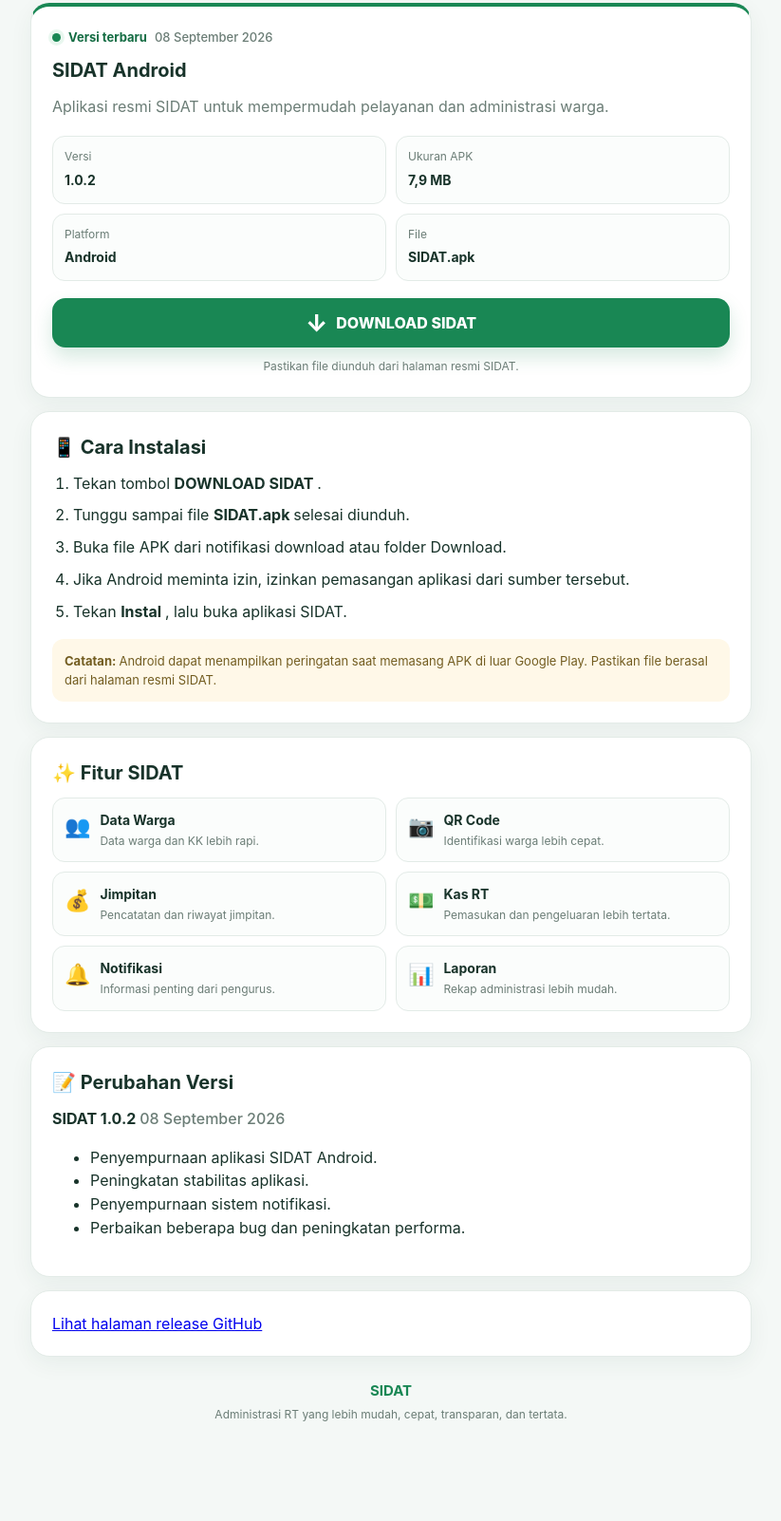
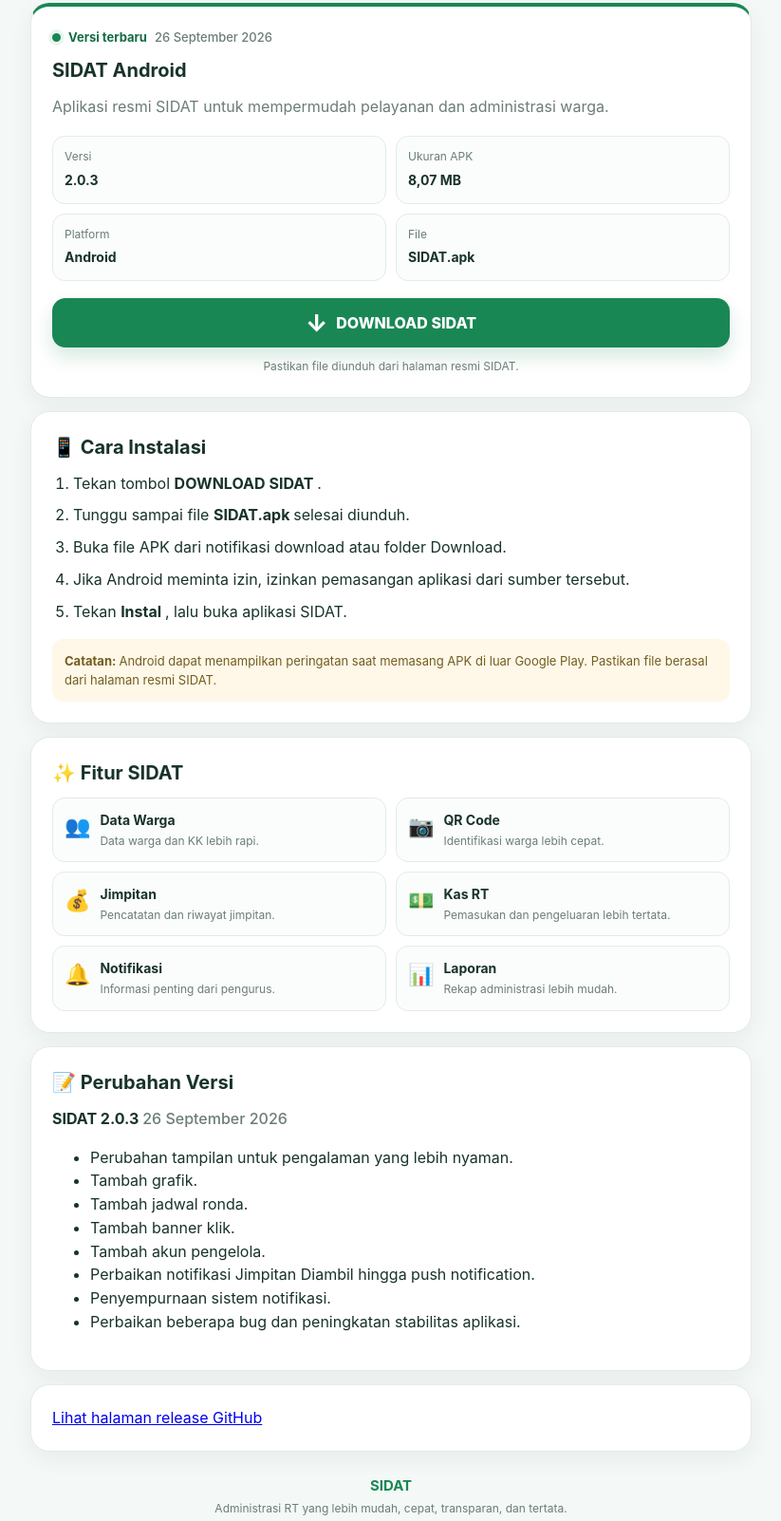
Before and after one commit to wardie-cupetz/SIDAT, a website: page download/index.html in a window 1280 px wide. Shown: the part 163-1765 px from the top of the page at 95% size, without its empty margins (228-1051 px from the left). Before the commit the page ends 1698 px from the top, so only its background shows below. Drawn offline with Linux system fonts and the light colour scheme.

Commit message:
Update SIDAT download page to 2.0.3

```diff
--- a/download/index.html
+++ b/download/index.html
@@ -57,7 +57,7 @@
         </span>
 
         <span class="muted">
-          08 September 2026
+          26 September 2026
         </span>
 
       </div>
@@ -84,7 +84,7 @@
           </span>
 
           <strong>
-            1.0.2
+            2.0.3
           </strong>
 
         </div>
@@ -97,7 +97,7 @@
           </span>
 
           <strong>
-            7,9 MB
+            8,07 MB
           </strong>
 
         </div>
@@ -385,11 +385,11 @@
         <div class="release-header">
 
           <strong>
-            SIDAT 1.0.2
+            SIDAT 2.0.3
           </strong>
 
           <span class="muted">
-            08 September 2026
+            26 September 2026
           </span>
 
         </div>
@@ -398,11 +398,27 @@
         <ul>
 
           <li>
-            Penyempurnaan aplikasi SIDAT Android.
+            Perubahan tampilan untuk pengalaman yang lebih nyaman.
           </li>
 
           <li>
-            Peningkatan stabilitas aplikasi.
+            Tambah grafik.
+          </li>
+
+          <li>
+            Tambah jadwal ronda.
+          </li>
+
+          <li>
+            Tambah banner klik.
+          </li>
+
+          <li>
+            Tambah akun pengelola.
+          </li>
+
+          <li>
+            Perbaikan notifikasi Jimpitan Diambil hingga push notification.
           </li>
 
           <li>
@@ -410,7 +426,7 @@
           </li>
 
           <li>
-            Perbaikan beberapa bug dan peningkatan performa.
+            Perbaikan beberapa bug dan peningkatan stabilitas aplikasi.
           </li>
 
         </ul>
```
